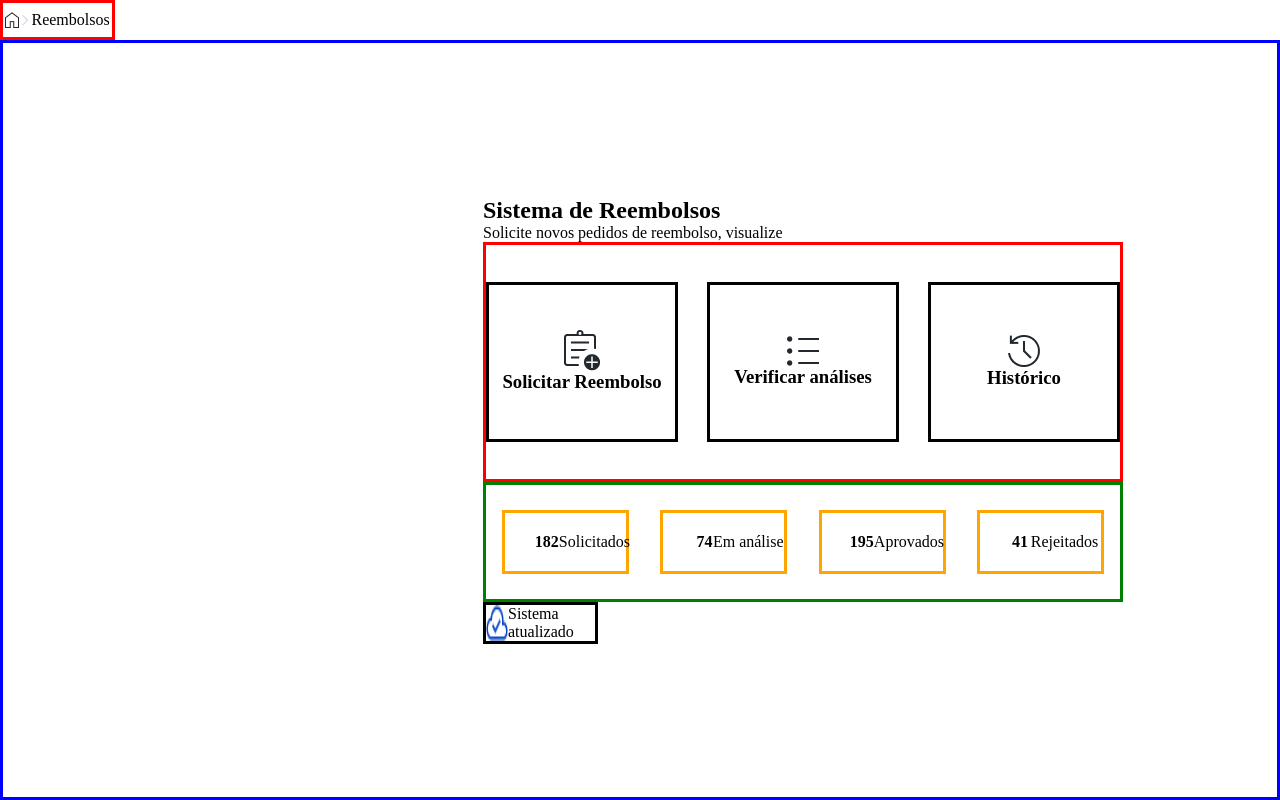
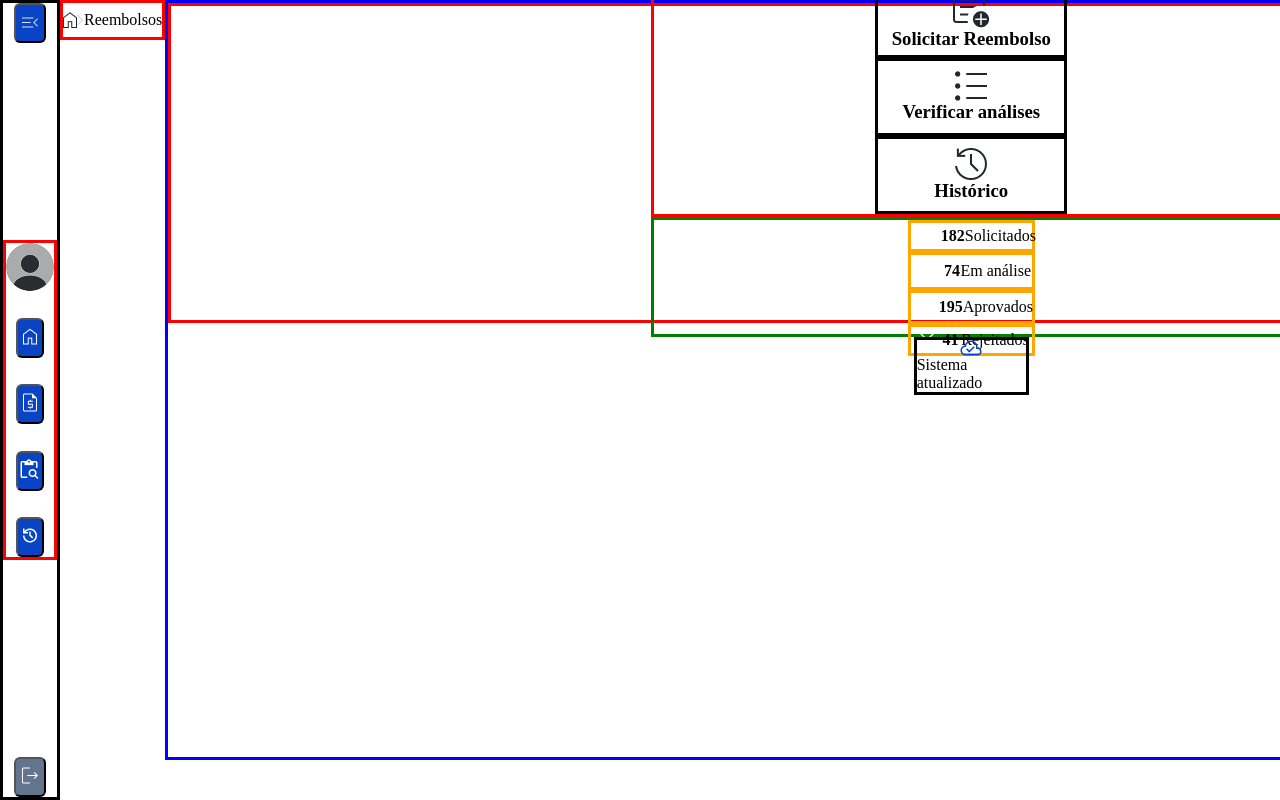
Before and after one commit to jonatanlima06/sispar, a React (Vite) app in the folder sispar/: page /reembolsos in a window 1280 px wide. Built offline with nearby package versions, Linux system fonts and the light colour scheme.

Commit message:
Criação da navbar

```diff
--- a/sispar/src/components/login/Login.jsx
+++ b/sispar/src/components/login/Login.jsx
@@ -11,7 +11,7 @@
 }
 
     return (
-        <main>
+        <main className={styles.containerPrincipal}>
             <section className={styles.containerLogin}>
 
             </section>
--- a/sispar/src/components/login/Login.module.scss
+++ b/sispar/src/components/login/Login.module.scss
@@ -1,4 +1,4 @@
-main {
+.containerPrincipal {
     display: flex;
 }
 
--- a/sispar/src/components/navbar/NavBar.jsx
+++ b/sispar/src/components/navbar/NavBar.jsx
@@ -0,0 +1,34 @@
+import {useNavigate} from "react-router"
+import Historico from "../../assets/Header/Histórico.png"
+import Pesquisa from "../../assets/Header/Botão - Pesquisa.png"
+import Reembolso from "../../assets/Header/Botão - Reembolso.png"
+import Sair from "../../assets/Header/Botão - Sair.png"
+import Home from "../../assets/Header/Home.png"
+import Perfil from "../../assets/Header/image.png"
+import Fechar from "../../assets/Header/imagem-fechar-header.png"
+import styles from "./NavBar.module.scss"
+
+
+function NavBar() {
+
+const navigate = useNavigate()
+
+    return(
+        <nav className={styles.navBarEstilo}>
+            <button> <img src={Fechar} alt="Botão abrir e fechar" /></button>
+            <section>
+                <img src={Perfil} alt="Imagem de perfil"/>
+                <button onClick={()=>{navigate("/reembolsos")}}><img src={Home} alt="Página inicial" /></button>
+                <button onClick={()=>{navigate("/solicitacao")}}><img src={Reembolso} alt="Solicitar reembolso" /></button>
+                <button><img src={Pesquisa} alt="Botão de análise" /></button>
+                <button><img src={Historico} alt="Botão de histórico" /></button>
+
+            </section>
+
+            <button onClick={()=>{navigate("/")}} className={styles.buttonSair}><img src={Sair} alt="Sair" /></button>
+
+        </nav>
+    )
+}
+
+export default NavBar
--- a/sispar/src/components/navbar/NavBar.module.scss
+++ b/sispar/src/components/navbar/NavBar.module.scss
@@ -0,0 +1,32 @@
+.navBarEstilo {
+    height: 100vh;
+    border: solid;
+    width: 5%;
+    display: flex;
+    flex-direction: column;
+    justify-content: space-between;
+    align-items: center;
+}
+
+button {
+    background-color: #0844c4;
+    width: 60%;
+    height: 5vh;
+    border-radius: 6px;
+
+}
+
+section {
+    border: solid red;
+    height: 40vh;
+    display: flex;
+    flex-direction: column;
+    justify-content: space-between;
+    align-items: center;
+
+
+}
+
+.buttonSair {
+    background-color: #63758D;
+}
--- a/sispar/src/components/reembolsos/Reembolsos.jsx
+++ b/sispar/src/components/reembolsos/Reembolsos.jsx
@@ -9,10 +9,12 @@
 import Sistema from "../../assets/Dashboard/Sistema-atualizado.png"
 import SolicitarHistorico from "../../assets/Dashboard/Solicitar - Histórico.png"
 import SolicitarReembolso from "../../assets/Dashboard/Solicitar - Reembolso.png"
+import NavBar from "../navbar/NavBar.jsx"
 
 function Reembolsos() {
     return (
-        <>
+        <div className={styles.layout}>
+        <NavBar />
             <header>
                 <img src={Home} alt="Vetor de uma casinha" />
                 <img src={Seta} alt="Vetor de uma setinha" />
@@ -67,7 +69,7 @@
                     </section>
                 </section>
             </main>
-        </>
+        </div>
     )
 }
 
--- a/sispar/src/components/reembolsos/Reembolsos.module.scss
+++ b/sispar/src/components/reembolsos/Reembolsos.module.scss
@@ -1,3 +1,7 @@
+.layout {
+    display: flex;
+}
+
 header {
     border: solid red;
     display: flex;
--- a/sispar/src/components/solicitacao/Solicitacao.jsx
+++ b/sispar/src/components/solicitacao/Solicitacao.jsx
@@ -1,3 +1,4 @@
+import NavBar from "../navbar/NavBar.jsx"
 function Solicitacao() {
     return(
         <>
```
Also changed, not shown: sispar/src/assets/Header/Histórico.png (renamed from sispar/src/assets/Header/Botão - Histórico.png).
